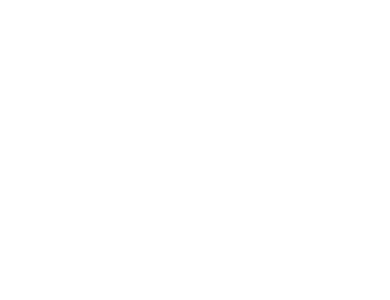
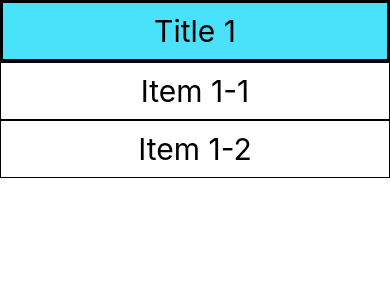
Before and after one commit to WaltsonZh/ReactNativeCourse, a React Native app: screen / in a window 390 px wide. Shown: the top 300 px of the page. Built offline with nearby package versions, Linux system fonts and the light colour scheme.

Commit message:
lesson 10: flatlist & section list

```diff
--- a/App.js
+++ b/App.js
@@ -1,47 +1,45 @@
 import { useState } from 'react'
-import { StyleSheet, Text, View, ScrollView, RefreshControl } from 'react-native'
+import { StyleSheet, Text, View, ScrollView, RefreshControl, FlatList, SectionList } from 'react-native'
 
 export default function App() {
-  const [items, setItems] = useState([])
-  const [count, setCount] = useState(0)
+  const [items, setItems] = useState([{ title: 'Title 1', data: ['Item 1-1', 'Item 1-2'] }])
+  const [count, setCount] = useState(2)
   const [refreshing, setRefreshing] = useState(false)
 
   const onRefresh = () => {
     setRefreshing(true)
-    setItems([{ key: count, item: `Item ${count}` }, ...items])
+    setItems([...items, { title: `Title ${count}`, data: [`Item ${count}-1`, `Item ${count}-2`] }])
     setCount((preCount) => preCount + 1)
     setRefreshing(false)
   }
 
   return (
-    <ScrollView horizontal={false} style={styles.body} refreshControl={<RefreshControl refreshing={refreshing} onRefresh={onRefresh} colors={['#ff00ff']} />}>
-      {items.map((item) => {
-        return (
-          <View key={item.key} style={styles.item}>
-            <Text style={styles.text}>{item.item}</Text>
-          </View>
-        )
-      })}
-    </ScrollView>
+    <SectionList
+      refreshControl={<RefreshControl refreshing={refreshing} onRefresh={onRefresh} />}
+      keyExtractor={(item, index) => index.toString()}
+      sections={items}
+      renderItem={({ item }) => <Text style={styles.text}>{item}</Text>}
+      renderSectionHeader={({ section }) => (
+        <View style={styles.title}>
+          <Text style={styles.text}>{section.title}</Text>
+        </View>
+      )}
+    />
   )
 }
 
 const styles = StyleSheet.create({
-  body: {
-    flex: 1,
-    flexDirection: 'column',
-    backgroundColor: '#ffffff',
-  },
-  item: {
+  title: {
+    borderWidth: 2,
     backgroundColor: '#4ae1fa',
-    justifyContent: 'center',
-    alignItems: 'center',
-    margin: 20,
+    fontSize: 40,
+    fontStyle: 'italic',
   },
   text: {
     color: '#000000',
-    fontSize: 35,
-    fontStyle: 'italic',
-    margin: 10,
+    fontSize: 30,
+    padding: 10,
+    textAlign: 'center',
+    borderWidth: 1,
   },
 })
```
